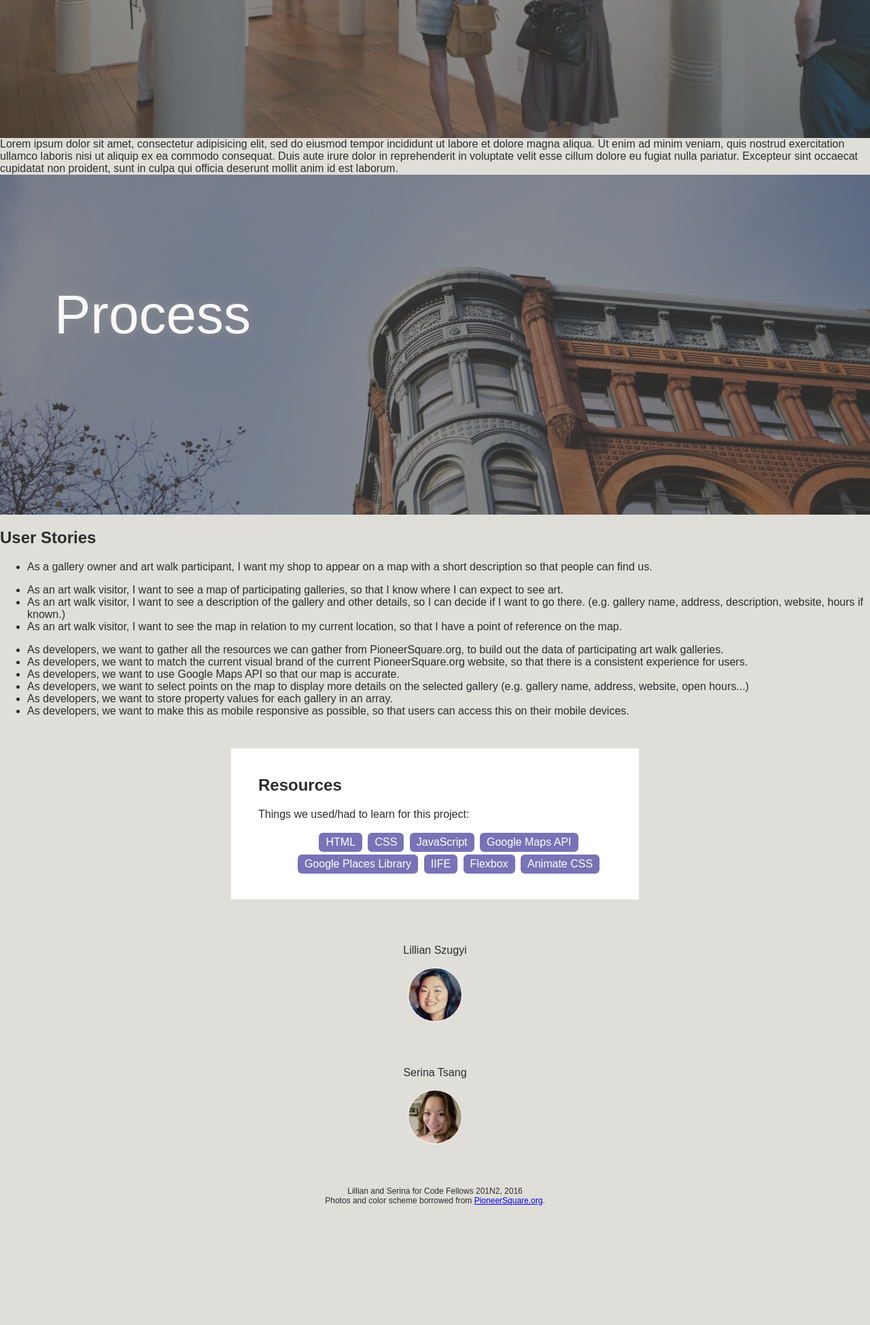
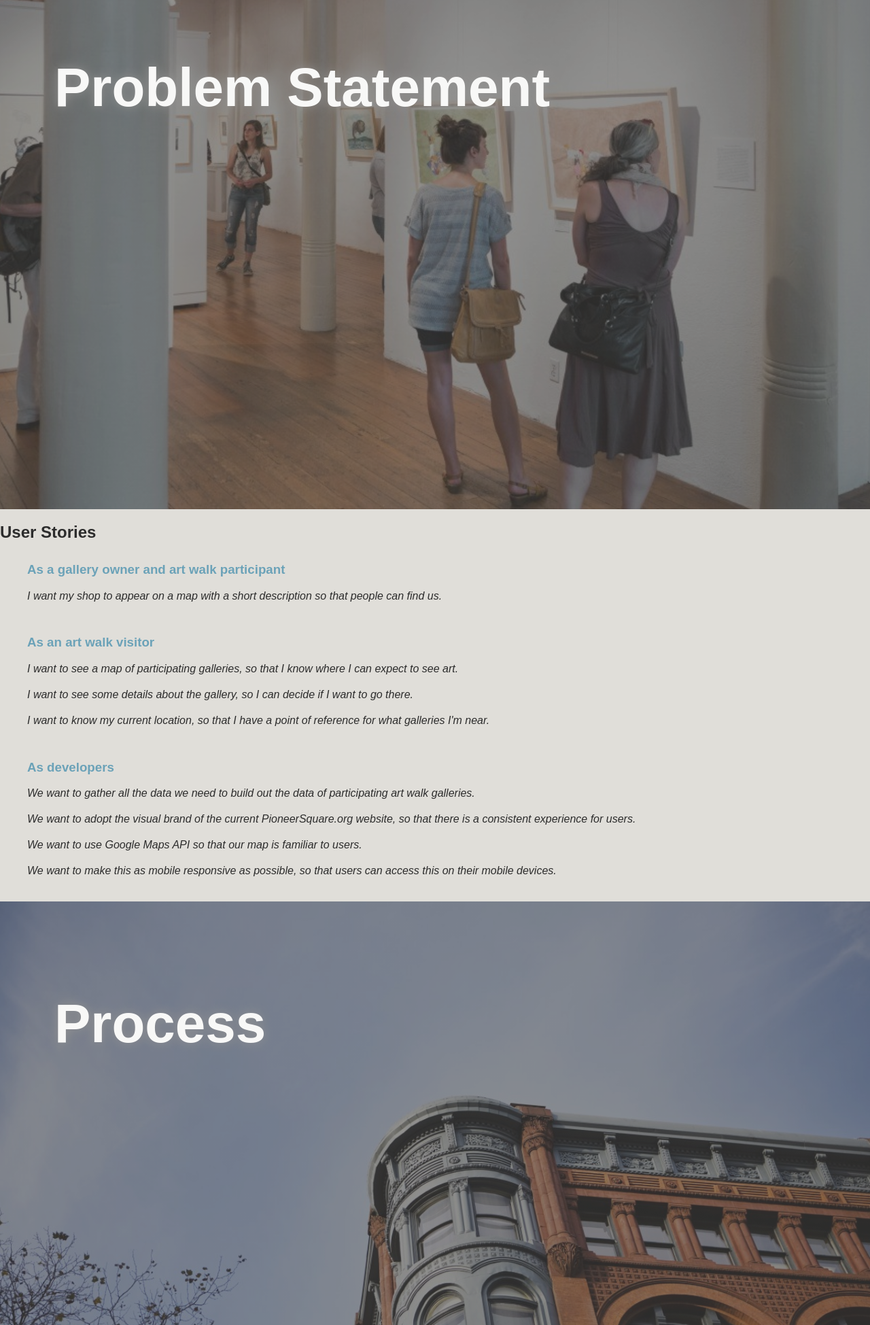
Before and after one commit to lillianszugyi/final-presentation-201n2, a plain HTML site: page index.html in a window 1280 px wide. Shown: the part 851-2800 px from the top of the page at 68% size. Before the commit the page ends 2636 px from the top, so only its background shows below. Drawn offline with Linux system fonts and the light colour scheme.

Commit message:
add view height to images and update font style

```diff
--- a/css/style.css
+++ b/css/style.css
@@ -11,47 +11,59 @@ body {
   background: #E0DED9;
 }
 
+li {
+  font-style: italic;
+  list-style-type: none;
+  padding-bottom: 20px;
+}
+
+h1 {
+  text-align: left;
+  color: white;
+  font-size: 5em;
+  text-shadow: 0 0 0.2em #808080;
+  padding: 80px 80px 0 80px;
+}
+
+h2 {
+  text-align: left;
+  color: #2C2C2C;
+}
+#title h2 {
+  text-align: left;
+  color: white;
+  font-size: 3em;
+  text-shadow: 0 0 0.2em #808080;
+  padding: 0 80px 0 80px;
+}
+
+h3 {
+  color: #6BA2B8;
+  padding-top: 10px;
+}
+
+.vh {
+  height: 100vh;
+}
+
 #title {
   background: linear-gradient( rgba(0, 0, 0, 0.5), rgba(0, 0, 0, 0.5) ), url('../img/Art_Walk_Ocidental_Mall_1200.jpg') center no-repeat;
   background-size: cover;
   overflow: hidden;
   opacity: 0.8;
-  height: 500px;
 }
-#title p {
-  text-align: left;
-  color: white;
-  font-size: 5em;
-  text-shadow: 0 0 0.2em #808080;
-  padding: 80px 0 0 80px;
-}
+
 #problem {
   background: linear-gradient( rgba(0, 0, 0, 0.5), rgba(0, 0, 0, 0.5) ), url('../img/davidson_gallery_artwalk_hero_1200.jpg') center no-repeat;
   background-size: cover;
   overflow: hidden;
   opacity: 0.8;
-  height: 500px;
-}
-#problem p {
-  text-align: left;
-  color: white;
-  font-size: 5em;
-  text-shadow: 0 0 0.2em #808080;
-  padding: 80px 0 0 80px;
 }
 #process {
   background: linear-gradient( rgba(0, 0, 0, 0.5), rgba(0, 0, 0, 0.5) ), url('../img/Pioneer_Building_Corner.jpg') center no-repeat;
   background-size: cover;
   overflow: hidden;
   opacity: 0.8;
-  height: 500px;
-}
-#process p {
-  text-align: left;
-  color: white;
-  font-size: 5em;
-  text-shadow: 0 0 0.2em #808080;
-  padding: 80px 0 0 80px;
 }
 
 .textbox {
@@ -74,19 +86,25 @@ ul.skills {
   color: white;
   padding: 5px 10px;
   margin: 2px;
+  font-style: normal;
 }
 
 .skills li:hover {
   background: #6BA2B8
 }
 
-footer {
-  width: 100%;
-  padding-top: 20px;
-  text-align: center;
+div.author {
+  display: flex;
+  justify-content: center;
 }
 
-footer #lillian {
+.author {
+  display: inline-flex;
+  justify-content: center;
+  padding: 20px;
+}
+
+#lillian {
   background: url("../img/lillian.jpg") no-repeat;
   background-size: cover;
   display: inline-flex;
@@ -95,7 +113,7 @@ footer #lillian {
   white-space: nowrap;
   }
 
-footer #serina {
+#serina {
   background: url("../img/serina.jpg") no-repeat;
   background-size: cover;
   display: inline-flex;
@@ -104,19 +122,24 @@ footer #serina {
   white-space: nowrap;
 }
 
-footer .profile-image {
-  margin-bottom: 50px;
+.profile-image {
   width: 80px;
   height: 80px;
   border-radius: 50%;
   border: 1px solid white;
   transition: all .2s;
 }
-footer .profile-image:hover {
+.profile-image:hover {
   transform: scale(1.4);
   border: 3px solid #F5Cf47;
 }
-footer .footer {
+
+footer {
+  width: 100%;
+  padding-top: 20px;
+  text-align: center;
+  display: inline-flex;
+  justify-content: center;
   font-size: .75em;
 }
 
--- a/index.html
+++ b/index.html
@@ -1,5 +1,5 @@
-<!doctype html>
-<html lang="en">
+<!DOCTYPE HTML>
+<html>
   <head>
     <meta charset="utf-8">
     <title>Final Project SEA201n2</title>
@@ -9,30 +9,33 @@
   </head>
   <body>
     <main class="flex">
-      <div id="title"><p>First Thursday Art Walk</p></div>
-        <div>Lorem ipsum dolor sit amet, consectetur adipisicing elit, sed do eiusmod tempor incididunt ut labore et dolore magna aliqua. Ut enim ad minim veniam, quis nostrud exercitation ullamco laboris nisi ut aliquip ex ea commodo consequat. Duis aute irure dolor in reprehenderit in voluptate velit esse cillum dolore eu fugiat nulla pariatur. Excepteur sint occaecat cupidatat non proident, sunt in culpa qui officia deserunt mollit anim id est laborum.</div>
-      <div id="problem"><p>Problem Statement<p></div>
-        <div>Lorem ipsum dolor sit amet, consectetur adipisicing elit, sed do eiusmod tempor incididunt ut labore et dolore magna aliqua. Ut enim ad minim veniam, quis nostrud exercitation ullamco laboris nisi ut aliquip ex ea commodo consequat. Duis aute irure dolor in reprehenderit in voluptate velit esse cillum dolore eu fugiat nulla pariatur. Excepteur sint occaecat cupidatat non proident, sunt in culpa qui officia deserunt mollit anim id est laborum.</div>
-      <div id="process"><p>Process</p></div>
+      <div id="title" class="vh">
+        <h1>First Thursday Art Walk</h1>
+        <h2>Interactive Map</h2>
+      </div>
+
+      <div id="problem" class="vh"><h1>Problem Statement<h1></div>
         <div>
           <h2>User Stories</h2>
             <ul>
-            <li>As a gallery owner and art walk participant, I want my shop to appear on a map with a short description so that people can find us.</li>
+              <h3>As a gallery owner and art walk participant</h3>
+              <li>I want my shop to appear on a map with a short description so that people can find us.</li>
             </ul>
             <ul>
-            <li>As an art walk visitor, I want to see a map of participating galleries, so that I know where I can expect to see art.</li>
-            <li>As an art walk visitor, I want to see a description of the gallery and other details, so I can decide if I want to go there. (e.g. gallery name, address, description, website, hours if known.)</li>
-            <li>As an art walk visitor, I want to see the map in relation to my current location, so that I have a point of reference on the map.</li>
+              <h3>As an art walk visitor</h3>
+              <li>I want to see a map of participating galleries, so that I know where I can expect to see art.</li>
+              <li>I want to see some details about the gallery, so I can decide if I want to go there.</li>
+              <li>I want to know my current location, so that I have a point of reference for what galleries I'm near.</li>
             </ul>
             <ul>
-            <li>As developers, we want to gather all the resources we can gather from PioneerSquare.org, to build out the data of participating art walk galleries.</li>
-            <li>As developers, we want to match the current visual brand of the current PioneerSquare.org website, so that there is a consistent experience for users.</li>
-            <li>As developers, we want to use Google Maps API so that our map is accurate.</li>
-            <li>As developers, we want to select points on the map to display more details on the selected gallery (e.g. gallery name, address, website, open hours...)</li>
-            <li>As developers, we want to store property values for each gallery in an array.</li>
-            <li>As developers, we want to make this as mobile responsive as possible, so that users can access this on their mobile devices.</li>
+              <h3>As developers</h3>
+              <li>We want to gather all the data we need to build out the data of participating art walk galleries.</li>
+              <li>We want to adopt the visual brand of the current PioneerSquare.org website, so that there is a consistent experience for users.</li>
+              <li>We want to use Google Maps API so that our map is familiar to users.</li>
+              <li>We want to make this as mobile responsive as possible, so that users can access this on their mobile devices.</li>
             </ul>
         </div>
+      <div id="process" class="vh"><h1>Process</h1></div>
 
       <div class="textbox">
         <h2>Resources</h2>
@@ -49,12 +52,12 @@
             </ul>
       </div>
 
+      <div class="author" class="vh">
+        <div class="author"><a href ="https://github.com/lillianszugyi" id="lillian" class="profile-image">Lillian's Github</a></div>
+        <div class="author"><a href ="https://github.com/serinat" id="serina" class="profile-image">Serina's Github</a></div>
+      </div>
     </main>
     <footer>
-      <p>Lillian Szugyi<p>
-        <a href ="https://github.com/lillianszugyi" id="lillian" class="profile-image">Lillian's Github</a>
-      <p>Serina Tsang</p>
-        <a href ="https://github.com/serinat" id="serina" class="profile-image">Serina's Github</a>
       <p class="footer">Lillian and Serina for Code Fellows 201N2, 2016<br>Photos and color scheme borrowed from <a href="http://www.pioneersquare.org/">PioneerSquare.org</a>.</p>
     </footer>
   </body>
```
Lines whose indentation alone changed are shown as unchanged.
